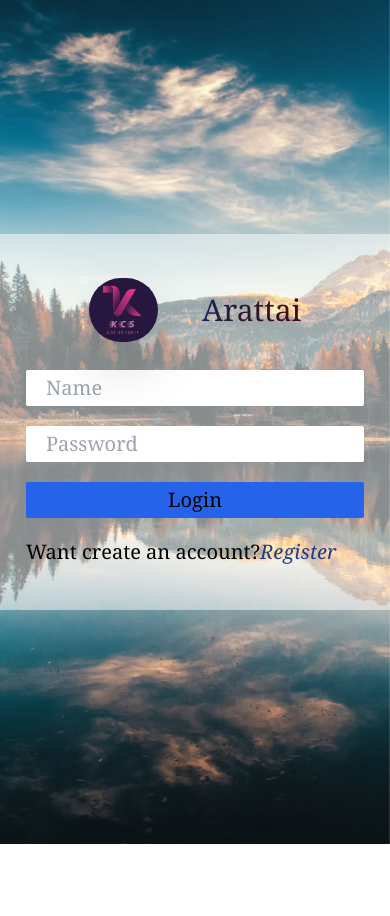
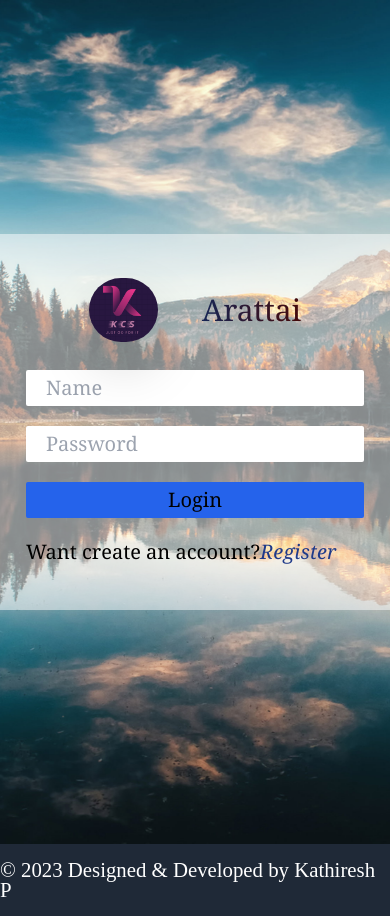
Before and after one commit to KATHIRESHP/chat-app-client, a React (Create React App) app in the folder chat-app-client/: page /login in a window 390 px wide. Before the commit the page ends 844 px from the top, so only its background shows below. Built offline with nearby package versions, Linux system fonts and the light colour scheme.

Commit message:
182127072023

```diff
--- a/chat-app-client/src/App.js
+++ b/chat-app-client/src/App.js
@@ -8,18 +8,28 @@ import 'react-toastify/dist/ReactToastify.css';
 
 const App = () => {
   return (
-    <div className='bg-gradient-to-t h-screen md:bg-gradient-to-r from-blue-600 to-red-600 font-serif text-xl md:text-lg xl:text-sm'>
+    <>
+      <div className='relative bg-gradient-to-t h-screen md:bg-gradient-to-r from-blue-600 to-red-600 font-serif text-xl md:text-lg xl:text-sm'>
         <BrowserRouter>
           <Routes>
             <Route path='/login' element={<Login />} />
             <Route path='/register' element={<Register />} />
-          <Route path='/setAvatar' element={<SetAvatar/>} />
+            <Route path='/setAvatar' element={<SetAvatar />} />
             <Route path='/' element={<Home />} />
             <Route path='*' element={<h1>Page not found</h1>} />
           </Routes>
         </BrowserRouter>
-
       </div>
+      <div>
+        <footer className="bg-gray-800 py-4 text-white">
+          <div className="container mx-auto">
+            <div className="flex justify-center">
+              <p className="text-sm" style={{fontFamily: "'Great Vibes', cursive", fontSize: "1.3em"}}>© 2023 Designed & Developed by Kathiresh P</p>
+            </div>
+          </div>
+        </footer>
+      </div>
+    </>
   )
 }
 
--- a/chat-app-client/src/components/ChatContainer.jsx
+++ b/chat-app-client/src/components/ChatContainer.jsx
@@ -96,7 +96,7 @@ const ChatContainer = ({ currentChat, currentUser, socket }) => {
                         </button>
                     </div>
                 </div>
-                <div className='text-white overflow-y-scroll h-full' style={{maxHeight: "80vh"}}>
+                <div className='text-white overflow-y-scroll h-full' style={{maxHeight: "78vh"}}>
                     <Messages messages={messages}/>
                 </div>
                     <ChatInput handleSendMsg={handleSendMsg} currentChat={currentChat}/>
--- a/chat-app-client/src/components/ChatInput.jsx
+++ b/chat-app-client/src/components/ChatInput.jsx
@@ -32,7 +32,7 @@ const ChatInput = ({ handleSendMsg, currentChat }) => {
     }
 
     return (
-        <div className='bottom-3 fixed w-full md:w-[80%]'>
+        <div className='bottom-0 absolute w-full md:w-[80%]'>
             {
                 showEmojiPicker && <Picker onEmojiClick={handleEmojiClick} />
             }
--- a/chat-app-client/src/index.css
+++ b/chat-app-client/src/index.css
@@ -1,7 +1,7 @@
 @tailwind base;
 @tailwind components;
 @tailwind utilities;
-
+@import url('https://fonts.googleapis.com/css2?family=Great+Vibes&display=swap');
 .selected
 {
     border: 0.44em solid blue;
```
Lines whose indentation alone changed are shown as unchanged.
